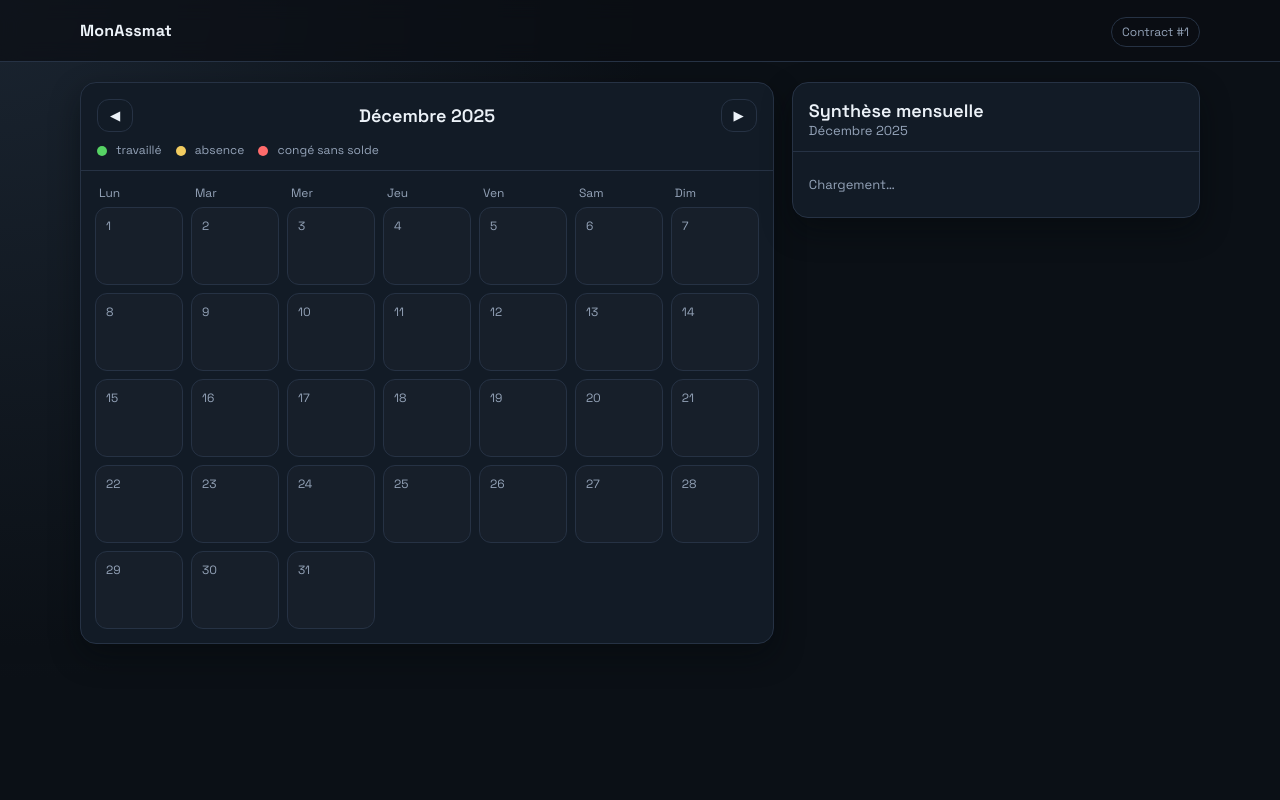
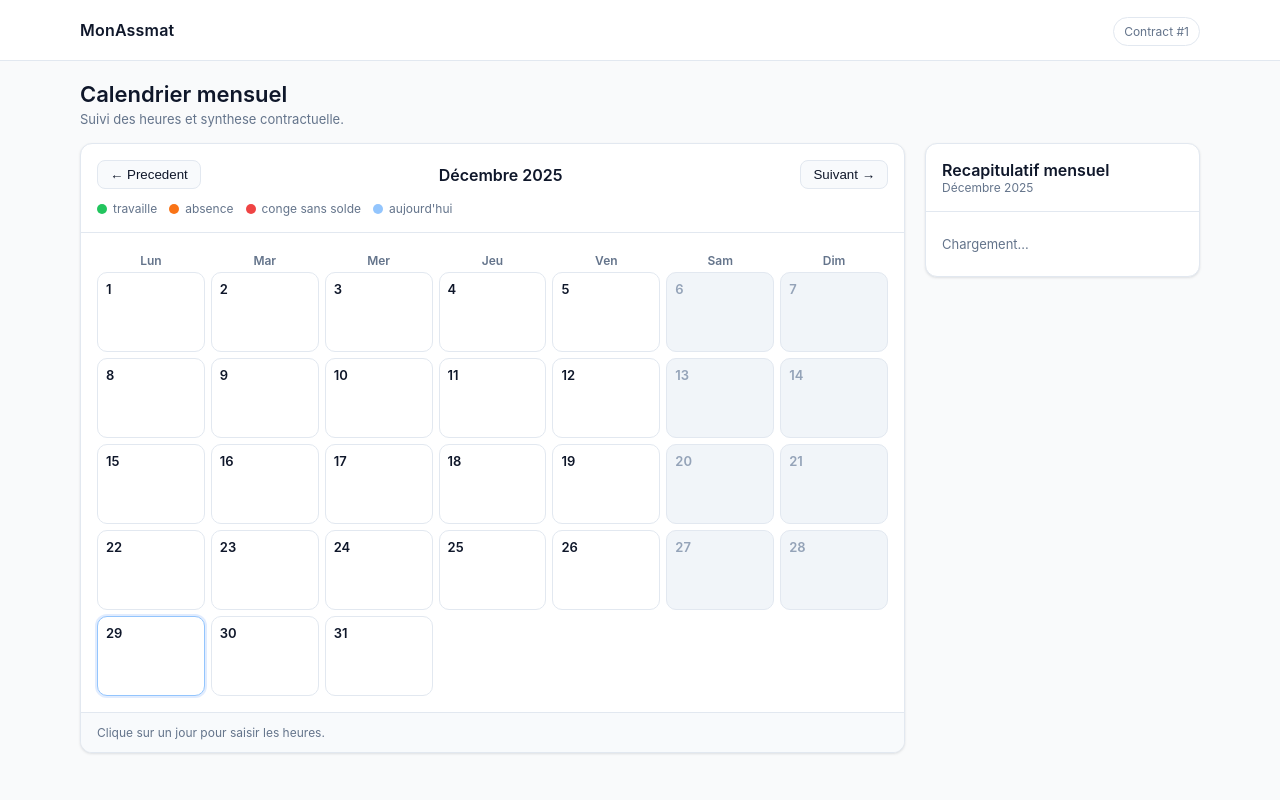
Before and after one commit to jleparoux/monassmat, a FastAPI app: page /contracts/1/calendar in a window 1280 px wide. Run offline with FastAPI, Linux system fonts and the light colour scheme; data that the repository does not hold is empty; some libraries are stand-ins or nearby versions.

Commit message:
* improved calendar view

```diff
--- a/frontend/static/app.css
+++ b/frontend/static/app.css
@@ -1,16 +1,14 @@
-@import url("https://fonts.googleapis.com/css2?family=Space+Grotesk:wght@400;500;600;700&display=swap");
-
 :root {
-  --bg: #0b1016;
-  --bg-soft: #121a22;
-  --card: #121b26;
-  --muted: #94a3b8;
-  --text: #ecf2f8;
-  --line: #263244;
-  --accent: #ffb347;
-  --ok: #56d364;
-  --warn: #f2cc60;
-  --bad: #ff6b6b;
+  --bg: #f9fafb;
+  --card: #ffffff;
+  --muted: #64748b;
+  --text: #0f172a;
+  --line: #e2e8f0;
+  --accent: #3b82f6;
+  --work: #22c55e;
+  --absence: #f97316;
+  --unpaid: #ef4444;
+  --today: #93c5fd;
 }
 
 * { box-sizing: border-box; }
@@ -18,10 +16,10 @@
   margin: 0;
   padding: 0;
   min-height: 100%;
-  background: radial-gradient(circle at top left, #1a2430, #0b1016 45%),
-              radial-gradient(circle at 85% 20%, rgba(255,179,71,0.08), transparent 55%);
+  background: var(--bg);
   color: var(--text);
-  font-family: "Space Grotesk", "Segoe UI", sans-serif;
+  font-family: -apple-system, BlinkMacSystemFont, "Segoe UI", Roboto, Oxygen,
+    Ubuntu, Cantarell, "Fira Sans", "Droid Sans", "Helvetica Neue", sans-serif;
 }
 
 a { color: inherit; }
@@ -30,105 +28,105 @@
 
 .topbar {
   border-bottom: 1px solid var(--line);
-  background: rgba(10, 14, 19, 0.7);
+  background: #ffffff;
   position: sticky;
   top: 0;
-  backdrop-filter: blur(10px);
   z-index: 10;
 }
 .topbar__inner { display: flex; align-items: center; justify-content: space-between; gap: 12px; }
-.brand { font-weight: 700; letter-spacing: 0.2px; }
+.brand { font-weight: 600; letter-spacing: 0.2px; }
 .chip { border: 1px solid var(--line); padding: 6px 10px; border-radius: 999px; color: var(--muted); font-size: 12px; }
 
-.layout { display: grid; grid-template-columns: minmax(0, 1.7fr) minmax(0, 1fr); gap: 18px; align-items: start; }
+.page-header { display: flex; align-items: flex-start; justify-content: space-between; margin-bottom: 16px; }
+.page-title { margin: 0; font-size: 22px; font-weight: 600; }
+.page-subtitle { margin: 4px 0 0; color: var(--muted); font-size: 13px; }
+
+.layout { display: grid; grid-template-columns: minmax(0, 3fr) minmax(0, 1fr); gap: 20px; align-items: start; }
 @media (max-width: 980px) { .layout { grid-template-columns: 1fr; } }
 
 .card {
   background: var(--card);
   border: 1px solid var(--line);
-  border-radius: 16px;
+  border-radius: 12px;
   overflow: hidden;
-  box-shadow: 0 12px 30px rgba(5, 8, 12, 0.45);
+  box-shadow: 0 1px 3px rgba(15, 23, 42, 0.08), 0 1px 2px rgba(15, 23, 42, 0.04);
 }
-.card__header { padding: 16px 16px 12px; border-bottom: 1px solid var(--line); }
+.card__header { padding: 16px; border-bottom: 1px solid var(--line); }
 .card__body { padding: 16px; }
+.card__footer { padding: 12px 16px; border-top: 1px solid var(--line); background: #f8fafc; }
 
 .toolbar { display: flex; align-items: center; justify-content: space-between; gap: 10px; }
-.title { font-size: 18px; font-weight: 600; }
-.muted { color: var(--muted); font-size: 13px; }
+.title { font-size: 16px; font-weight: 600; }
+.muted { color: var(--muted); font-size: 12px; }
 
 .btn {
-  background: transparent;
+  background: #f8fafc;
   border: 1px solid var(--line);
   color: var(--text);
-  padding: 8px 12px;
-  border-radius: 12px;
+  padding: 6px 12px;
+  border-radius: 8px;
   cursor: pointer;
-  transition: border-color 120ms ease, transform 120ms ease;
+  transition: all 120ms ease;
 }
-.btn:hover { border-color: #3b4f6c; transform: translateY(-1px); }
-.btn--primary { border-color: rgba(255,179,71,0.45); background: rgba(255,179,71,0.12); color: #ffe7c2; }
+.btn:hover { background: #eef2ff; border-color: #cbd5f5; }
+.btn--primary { border-color: rgba(59,130,246,0.45); background: rgba(59,130,246,0.12); color: #1d4ed8; }
 
 .icon-btn {
-  background: transparent;
+  background: #f8fafc;
   border: 1px solid var(--line);
   color: var(--text);
   padding: 6px 10px;
-  border-radius: 10px;
+  border-radius: 8px;
   cursor: pointer;
 }
 
-.legend { margin-top: 10px; display: flex; gap: 14px; flex-wrap: wrap; color: var(--muted); font-size: 12px; }
-.dot { width: 10px; height: 10px; display: inline-block; border-radius: 999px; margin-right: 6px; vertical-align: middle; }
-.dot--work { background: var(--ok); }
-.dot--absence { background: var(--warn); }
-.dot--unpaid { background: var(--bad); }
+.legend { margin-top: 12px; display: flex; gap: 12px; flex-wrap: wrap; color: var(--muted); font-size: 12px; }
+.legend__item { display: inline-flex; align-items: center; gap: 6px; }
+.dot { width: 10px; height: 10px; display: inline-block; border-radius: 50%; }
+.dot--work { background: var(--work); }
+.dot--absence { background: var(--absence); }
+.dot--unpaid { background: var(--unpaid); }
+.dot--today { background: var(--today); }
 
-.calendar { padding: 14px; }
-.grid { display: grid; grid-template-columns: repeat(7, 1fr); gap: 8px; }
-.dow { color: var(--muted); font-size: 12px; padding: 0 4px 6px; }
+.calendar { padding: 16px; }
+.grid { display: grid; grid-template-columns: repeat(7, 1fr); gap: 6px; }
+.dow { color: var(--muted); font-size: 12px; text-align: center; padding: 4px 0; font-weight: 600; }
 .cell {
   border: 1px solid var(--line);
-  border-radius: 12px;
-  padding: 10px;
-  min-height: 78px;
+  border-radius: 10px;
+  padding: 8px;
+  min-height: 80px;
   cursor: pointer;
   position: relative;
-  background: rgba(255,255,255,0.02);
-  animation: pop 140ms ease-out;
+  background: #ffffff;
+  display: flex;
+  flex-direction: column;
+  gap: 6px;
+  transition: all 120ms ease;
 }
-.cell:hover { border-color: #3b4f6c; }
-.cell--muted { opacity: 0.35; cursor: default; }
-.daynum { font-size: 12px; color: var(--muted); }
+.cell:hover { background: #eef2ff; border-color: #cbd5f5; }
+.cell--muted { background: #f8fafc; opacity: 0.6; cursor: default; }
+.cell--today { border-color: var(--today); box-shadow: 0 0 0 2px rgba(59,130,246,0.15); }
+.cell--weekend { background: #f1f5f9; color: #94a3b8; }
+.cell--work { background: #ecfdf5; border-left: 4px solid var(--work); }
+.cell--absence { background: #fff7ed; border-left: 4px solid var(--absence); }
+.cell--unpaid { background: #fef2f2; border-left: 4px solid var(--unpaid); }
 
-.badge {
-  position: absolute;
-  right: 10px;
-  top: 10px;
-  font-size: 11px;
-  padding: 2px 8px;
-  border-radius: 999px;
-  border: 1px solid var(--line);
-  color: var(--text);
-}
-.badge--work { border-color: rgba(86,211,100,0.4); background: rgba(86,211,100,0.10); }
-.badge--absence { border-color: rgba(242,204,96,0.5); background: rgba(242,204,96,0.12); }
-.badge--unpaid { border-color: rgba(255,107,107,0.5); background: rgba(255,107,107,0.12); }
+.daynum { font-size: 13px; font-weight: 600; }
+.cell__meta { font-size: 11px; color: var(--muted); text-transform: uppercase; letter-spacing: 0.3px; }
+.cell__hours { font-size: 12px; font-weight: 600; }
 
-.summary-grid { display: grid; gap: 12px; }
-.summary__stat {
-  border: 1px solid var(--line);
-  border-radius: 12px;
-  padding: 12px;
-  background: rgba(255,255,255,0.02);
-}
-.summary__stat .label { color: var(--muted); font-size: 12px; }
-.summary__stat .value { font-size: 20px; font-weight: 600; margin-top: 6px; }
+.summary-panel { display: flex; flex-direction: column; gap: 16px; }
+.summary-list { display: grid; gap: 10px; }
+.summary-row { display: flex; justify-content: space-between; font-size: 13px; color: var(--text); }
+.summary-row .label { color: var(--muted); }
+.summary-row .value { font-weight: 600; }
+.summary-row .highlight { color: #16a34a; }
 
 .field { display: grid; gap: 6px; margin: 10px 0; }
 .field span { font-size: 12px; color: var(--muted); }
 .field input, .field select {
-  background: rgba(0,0,0,0.25);
+  background: #ffffff;
   border: 1px solid var(--line);
   color: var(--text);
   padding: 10px 12px;
@@ -141,12 +139,13 @@
 
 .actions { display: flex; gap: 10px; margin-top: 10px; }
 .empty { color: var(--muted); font-size: 13px; padding: 8px 0; }
+.hint { font-size: 12px; color: var(--muted); }
 
 .notice {
-  border: 1px solid rgba(86,211,100,0.4);
-  background: rgba(86,211,100,0.12);
-  color: #d6f7db;
-  border-radius: 12px;
+  border: 1px solid rgba(34,197,94,0.4);
+  background: rgba(34,197,94,0.12);
+  color: #166534;
+  border-radius: 10px;
   padding: 8px 10px;
   font-size: 12px;
   margin: 10px 0;
@@ -165,8 +164,7 @@
 .modal__backdrop {
   position: absolute;
   inset: 0;
-  background: rgba(8, 11, 15, 0.7);
-  backdrop-filter: blur(4px);
+  background: rgba(15, 23, 42, 0.4);
 }
 .modal__dialog {
   position: relative;
@@ -174,21 +172,10 @@
   width: min(460px, 92vw);
   background: var(--card);
   border: 1px solid var(--line);
-  border-radius: 16px;
-  box-shadow: 0 18px 45px rgba(0,0,0,0.45);
-  animation: lift 160ms ease-out;
+  border-radius: 12px;
+  box-shadow: 0 18px 45px rgba(15, 23, 42, 0.2);
 }
 .modal__header { padding: 14px 16px; border-bottom: 1px solid var(--line); display: flex; align-items: center; justify-content: space-between; }
 .modal__body { padding: 16px; }
 
 .toast { position: fixed; bottom: 18px; right: 18px; font-size: 12px; color: var(--muted); }
-
-@keyframes pop {
-  from { transform: translateY(2px); opacity: 0.7; }
-  to { transform: translateY(0); opacity: 1; }
-}
-
-@keyframes lift {
-  from { transform: translateY(8px) scale(0.98); opacity: 0; }
-  to { transform: translateY(0) scale(1); opacity: 1; }
-}
--- a/frontend/static/calendar.js
+++ b/frontend/static/calendar.js
@@ -62,10 +62,10 @@
   }
 
   function kindBadge(kind) {
-    if (kind === "normal") return ["badge badge--work", "work"];
-    if (kind === "absence") return ["badge badge--absence", "absence"];
-    if (kind === "unpaid_leave") return ["badge badge--unpaid", "unpaid"];
-    return ["badge", kind];
+    if (kind === "normal") return ["cell--work", "Travaille"];
+    if (kind === "absence") return ["cell--absence", "Absence"];
+    if (kind === "unpaid_leave") return ["cell--unpaid", "Sans solde"];
+    return ["", ""];
   }
 
   function render(d, workdaysByDate) {
@@ -95,9 +95,22 @@
       const dt = new Date(d.getFullYear(), d.getMonth(), day);
       const key = ymd(dt);
       const wd = workdaysByDate.get(key);
+      const isToday = dt.toDateString() === new Date().toDateString();
+      const isWeekend = dt.getDay() === 0 || dt.getDay() === 6;
 
       const cell = document.createElement("div");
-      cell.className = "cell";
+      const classes = ["cell"];
+      if (isToday) classes.push("cell--today");
+      if (isWeekend) classes.push("cell--weekend");
+
+      let statusLabel = "";
+      if (wd) {
+        const [kindClass, kindLabel] = kindBadge(wd.kind);
+        if (kindClass) classes.push(kindClass);
+        statusLabel = kindLabel;
+      }
+
+      cell.className = classes.join(" ");
       cell.dataset.day = key;
 
       const num = document.createElement("div");
@@ -105,12 +118,18 @@
       num.textContent = String(day);
       cell.appendChild(num);
 
+      if (statusLabel) {
+        const meta = document.createElement("div");
+        meta.className = "cell__meta";
+        meta.textContent = statusLabel;
+        cell.appendChild(meta);
+      }
+
       if (wd) {
-        const [cls, labelText] = kindBadge(wd.kind);
-        const badge = document.createElement("div");
-        badge.className = cls;
-        badge.textContent = `${wd.hours}h · ${labelText}`;
-        cell.appendChild(badge);
+        const hours = document.createElement("div");
+        hours.className = "cell__hours";
+        hours.textContent = `${wd.hours}h`;
+        cell.appendChild(hours);
       }
 
       cell.addEventListener("click", () => openDay(key));
--- a/frontend/templates/base.html
+++ b/frontend/templates/base.html
@@ -5,9 +5,6 @@
   <meta name="viewport" content="width=device-width,initial-scale=1" />
   <title>{{ title or "MonAssmat" }}</title>
 
-  <link rel="preconnect" href="https://fonts.googleapis.com" />
-  <link rel="preconnect" href="https://fonts.gstatic.com" crossorigin />
-  <link href="https://fonts.googleapis.com/css2?family=Space+Grotesk:wght@400;500;600;700&display=swap" rel="stylesheet" />
   <link rel="stylesheet" href="/static/app.css" />
   <script src="https://unpkg.com/htmx.org@1.9.12"></script>
 </head>
--- a/frontend/templates/calendar.html
+++ b/frontend/templates/calendar.html
@@ -1,19 +1,27 @@
 {% extends "base.html" %}
 {% block content %}
+
+<div class="page-header">
+  <div>
+    <h1 class="page-title">Calendrier mensuel</h1>
+    <p class="page-subtitle">Suivi des heures et synthese contractuelle.</p>
+  </div>
+</div>
 
 <div class="layout">
   <section class="card calendar-card">
     <div class="card__header">
       <div class="toolbar">
-        <button class="btn" id="prevMonth" type="button">◀</button>
+        <button class="btn" id="prevMonth" type="button">← Precedent</button>
         <div class="title" id="monthTitle">—</div>
-        <button class="btn" id="nextMonth" type="button">▶</button>
+        <button class="btn" id="nextMonth" type="button">Suivant →</button>
       </div>
 
       <div class="legend">
-        <span class="legend__item"><span class="dot dot--work"></span> travaillé</span>
+        <span class="legend__item"><span class="dot dot--work"></span> travaille</span>
         <span class="legend__item"><span class="dot dot--absence"></span> absence</span>
-        <span class="legend__item"><span class="dot dot--unpaid"></span> congé sans solde</span>
+        <span class="legend__item"><span class="dot dot--unpaid"></span> conge sans solde</span>
+        <span class="legend__item"><span class="dot dot--today"></span> aujourd'hui</span>
       </div>
     </div>
 
@@ -22,15 +30,21 @@
          data-initial-date="{{ initial_date }}">
       <div class="empty">Chargement du mois…</div>
     </div>
+
+    <div class="card__footer">
+      <div class="hint">Clique sur un jour pour saisir les heures.</div>
+    </div>
   </section>
 
-  <aside class="card summary-card">
-    <div class="card__header">
-      <div class="title">Synthèse mensuelle</div>
-      <div class="muted" id="summaryPeriod">—</div>
-    </div>
-    <div class="card__body" id="monthSummary">
-      <div class="empty">Chargement…</div>
+  <aside class="summary-panel">
+    <div class="card">
+      <div class="card__header">
+        <div class="title">Recapitulatif mensuel</div>
+        <div class="muted" id="summaryPeriod">—</div>
+      </div>
+      <div class="card__body" id="monthSummary">
+        <div class="empty">Chargement…</div>
+      </div>
     </div>
   </aside>
 </div>
@@ -40,10 +54,10 @@
   <div class="modal__dialog" role="dialog" aria-modal="true" aria-labelledby="modalTitle">
     <div class="modal__header">
       <div class="title" id="modalTitle">Jour</div>
-      <button class="icon-btn" type="button" data-close="true">✕</button>
+      <button class="icon-btn" type="button" data-close="true">×</button>
     </div>
     <div class="modal__body" id="modalContent">
-      <div class="empty">Sélectionne un jour dans le calendrier.</div>
+      <div class="empty">Selectionne un jour dans le calendrier.</div>
     </div>
   </div>
 </div>
```
Also changed, not shown: frontend/templates/partials/month_summary.html (+13 -13 lines).
